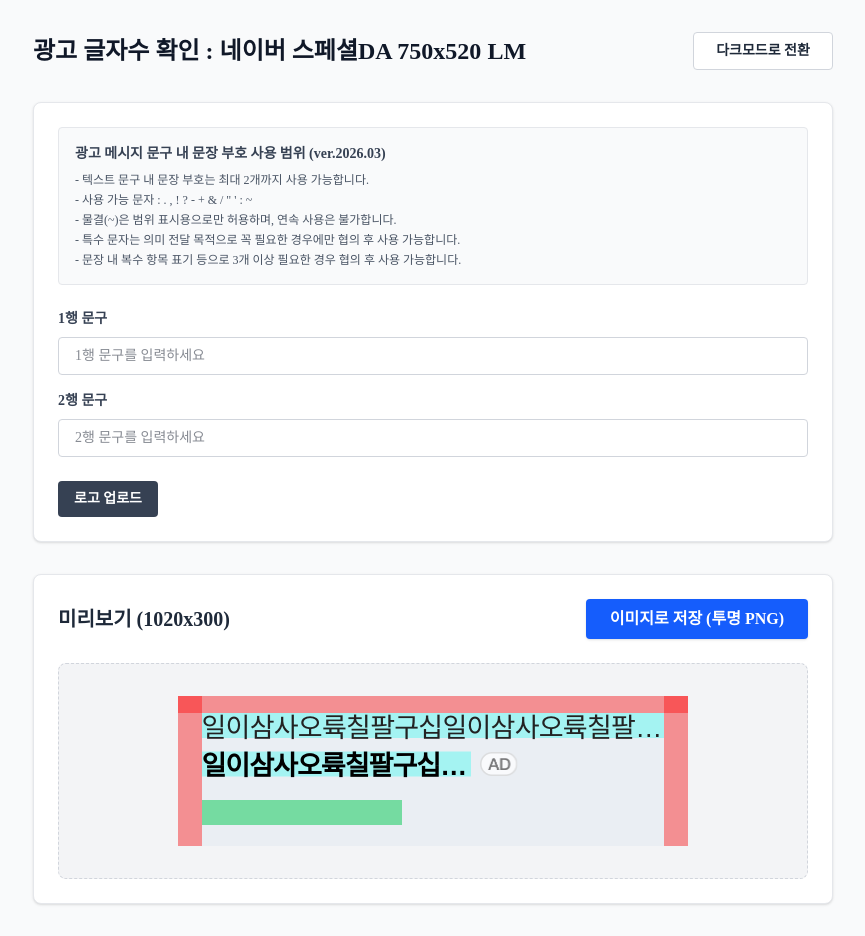
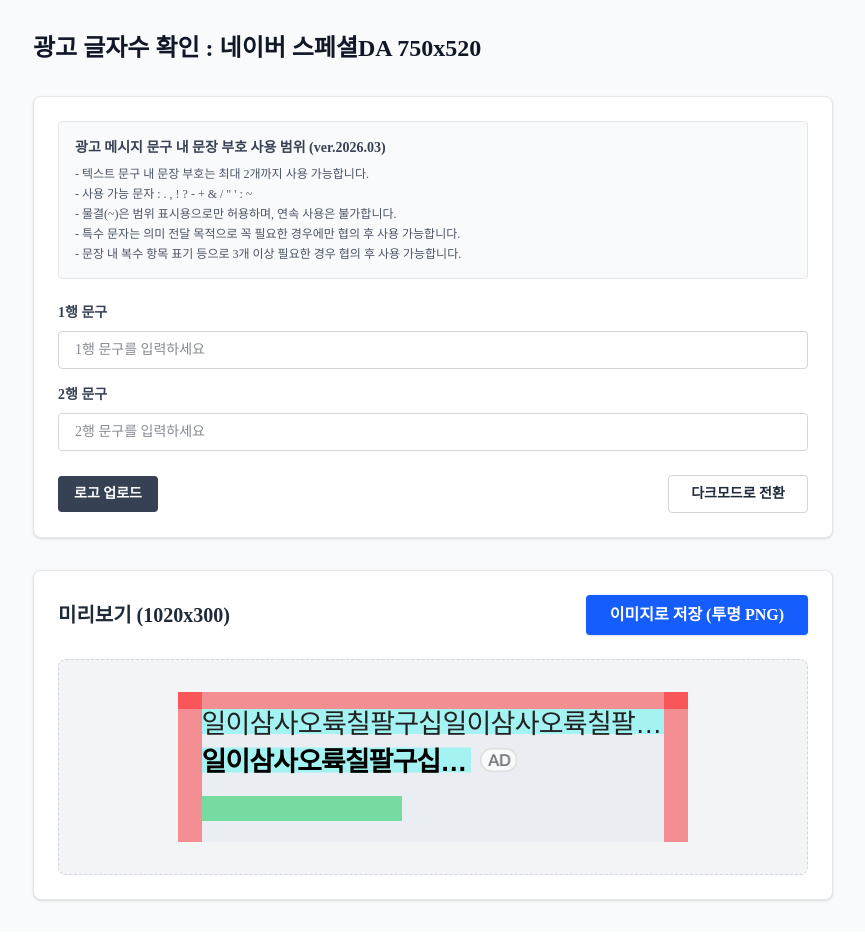
Before and after one commit to 1101x/AdTextChecker, a React (Vite) app: page / in a window 1280 px wide. Shown: the whole page, without its empty margins (207-1072 px from the left). Built offline with nearby package versions, Linux system fonts and the light colour scheme; a web font is replaced by a local one.

Commit message:
feat: 모드전환 버튼 위치 변경 및 제목 LM/DM 텍스트 제거

```diff
--- a/src/app/App.tsx
+++ b/src/app/App.tsx
@@ -106,17 +106,8 @@
       <div className="max-w-[800px] mx-auto">
         <header className="mb-8 flex flex-wrap items-center justify-between gap-4">
           <h1 className="text-2xl font-bold">
-            광고 글자수 확인 : 네이버 스페셜DA 750x520 {isDarkMode ? "DM" : "LM"}
+            광고 글자수 확인 : 네이버 스페셜DA 750x520
           </h1>
-          <button
-            onClick={() => setIsDarkMode(!isDarkMode)}
-            className={`w-[140px] px-4 py-2 rounded font-bold text-sm transition-colors ${isDarkMode
-              ? "text-white bg-gray-800 border border-gray-800 hover:bg-gray-700 "
-              : "bg-white text-gray-800 border border-gray-300 hover:bg-gray-50"
-              }`}
-          >
-            {isDarkMode ? "라이트모드로 전환" : "다크모드로 전환"}
-          </button>
         </header>
 
         {/* 설정 영역 */}
@@ -136,8 +127,9 @@
             <AdInput label="1행 문구" value={text1} onChange={setText1} placeholder="1행 문구를 입력하세요" />
             <AdInput label="2행 문구" value={text2} onChange={setText2} placeholder="2행 문구를 입력하세요" />
 
-            {/* 로고 업로드 */}
-            <div className="flex items-center gap-3 pt-2">
+            {/* 로고 업로드 및 모드 전환 */}
+            <div className="flex items-center justify-between pt-2">
+              <div className="flex items-center gap-3">
                 <label className="sr-only">로고 이미지 업로드</label>
                 <button
                   onClick={() => fileInputRef.current?.click()}
@@ -162,6 +154,17 @@
                     <CircleX size={20} />
                   </button>
                 )}
+              </div>
+
+              <button
+                onClick={() => setIsDarkMode(!isDarkMode)}
+                className={`w-[140px] px-4 py-2 rounded font-bold text-sm transition-colors ${isDarkMode
+                  ? "text-white bg-gray-800 border border-gray-800 hover:bg-gray-700 "
+                  : "bg-white text-gray-800 border border-gray-300 hover:bg-gray-50"
+                  }`}
+              >
+                {isDarkMode ? "라이트모드로 전환" : "다크모드로 전환"}
+              </button>
             </div>
           </div>
         </section>
```
Lines whose indentation alone changed are shown as unchanged.
